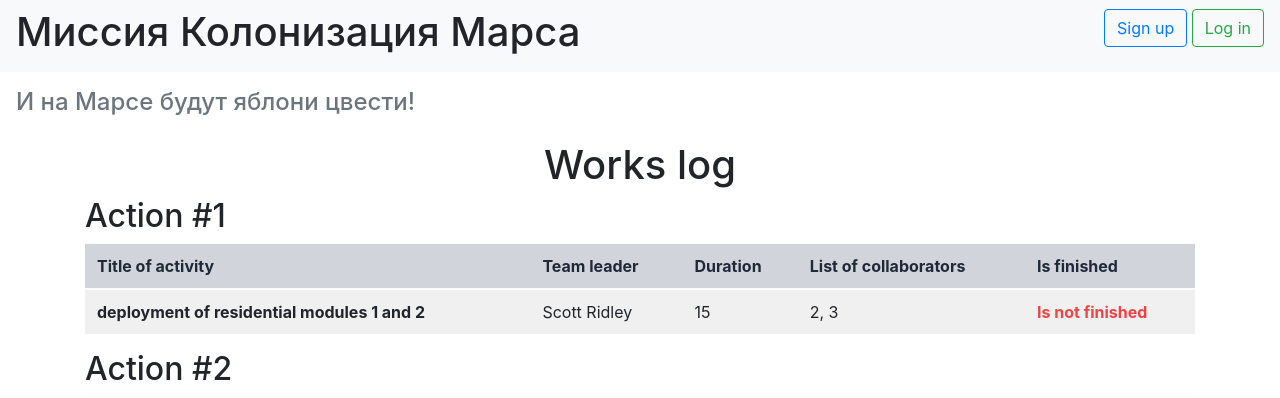
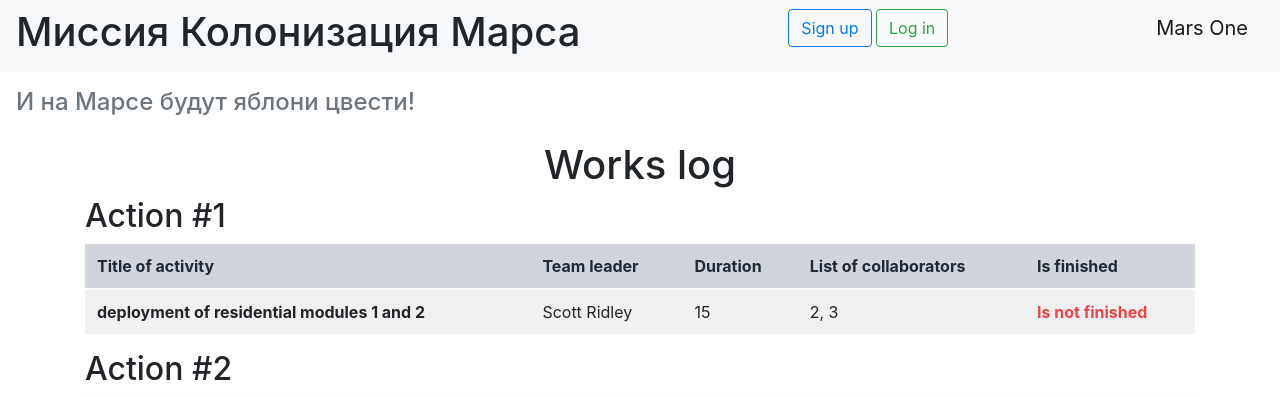
Before and after one commit to mi-strmln/yandex_liceum, a Flask app: page / in a window 1280 px wide. Shown: the top 398 px of the page. Run offline with Flask 3, Linux system fonts and the light colour scheme; data comes from the database, SQL or seed files in the repository; both versions use the stored data as it was after the commit; some libraries are stand-ins or nearby versions.

Commit message:
add "Промежуточный этап" solution

```diff
--- a/main.py
+++ b/main.py
@@ -41,7 +41,12 @@ def reqister():
                                    message="This user already exists")
         user = User(
             name=form.name.data,
-            email=form.login.data
+            email=form.login.data,
+            surname=form.surname.data,
+            age=form.age.data,
+            position=form.position.data,
+            speciality=form.speciality.data,
+            address=form.address.data
         )
         user.set_password(form.password.data)
         db_sess.add(user)
--- a/templates/base.html
+++ b/templates/base.html
@@ -15,7 +15,7 @@
         <h1>Миссия Колонизация Марса</h1>
          {% if current_user.is_authenticated %}
                 <p>
-                    <a class="navbar-brand" href="/logout">{{ current_user.name }}</a>
+                    <a class="navbar-brand" href="/logout">{{ current_user.name}} {{current_user.surname}}</a>
                 </p>
             {% else %}
                 <p>
@@ -23,6 +23,9 @@
                     <a class="btn btn-outline-success" href="/login">Log in</a>
                 </p>
             {% endif %}
+        <p>
+        <a class="navbar-brand" href="/">Mars One</a>
+        </p>
 
     </nav>
     <h4 class="p-3 mb-2 text-secondary">И на Марсе будут яблони цвести!</h4>
```
Also changed, not shown: db/mars_explorer.db.
